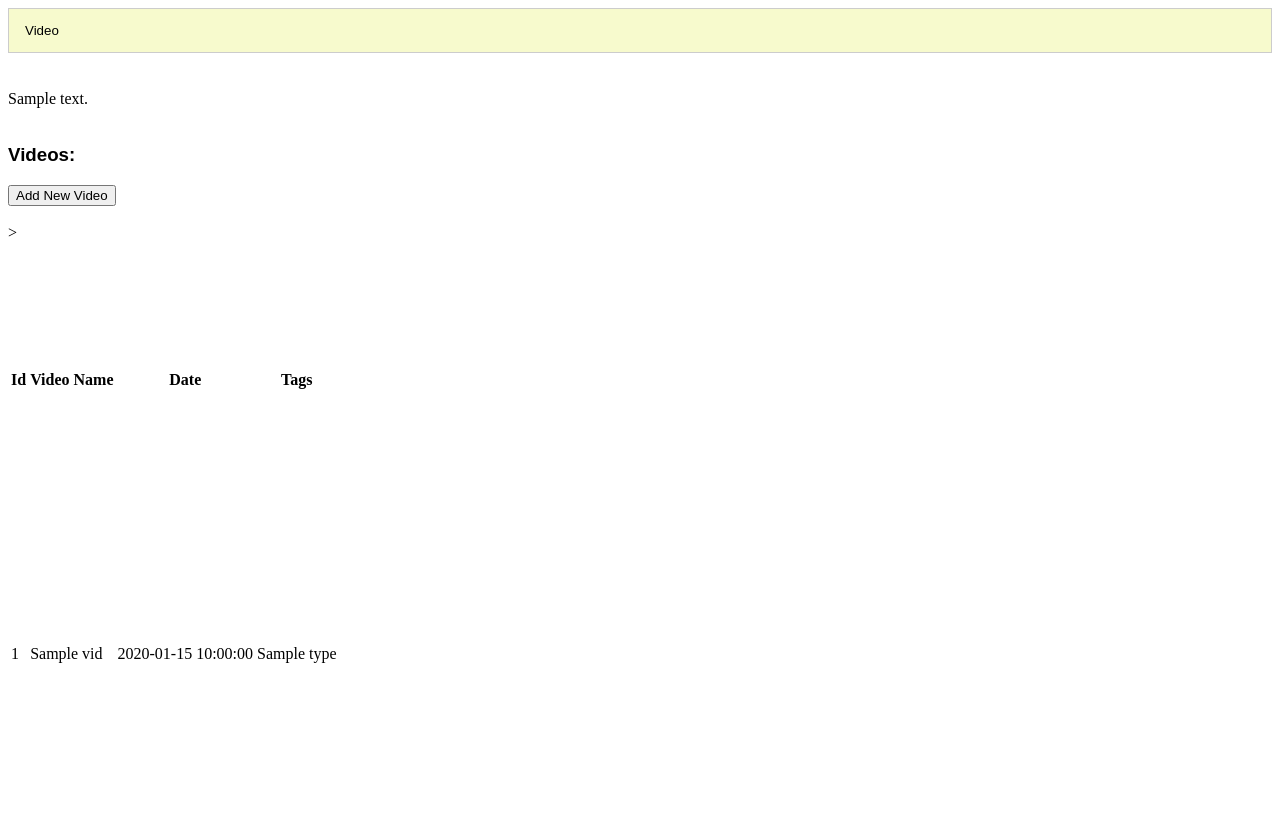
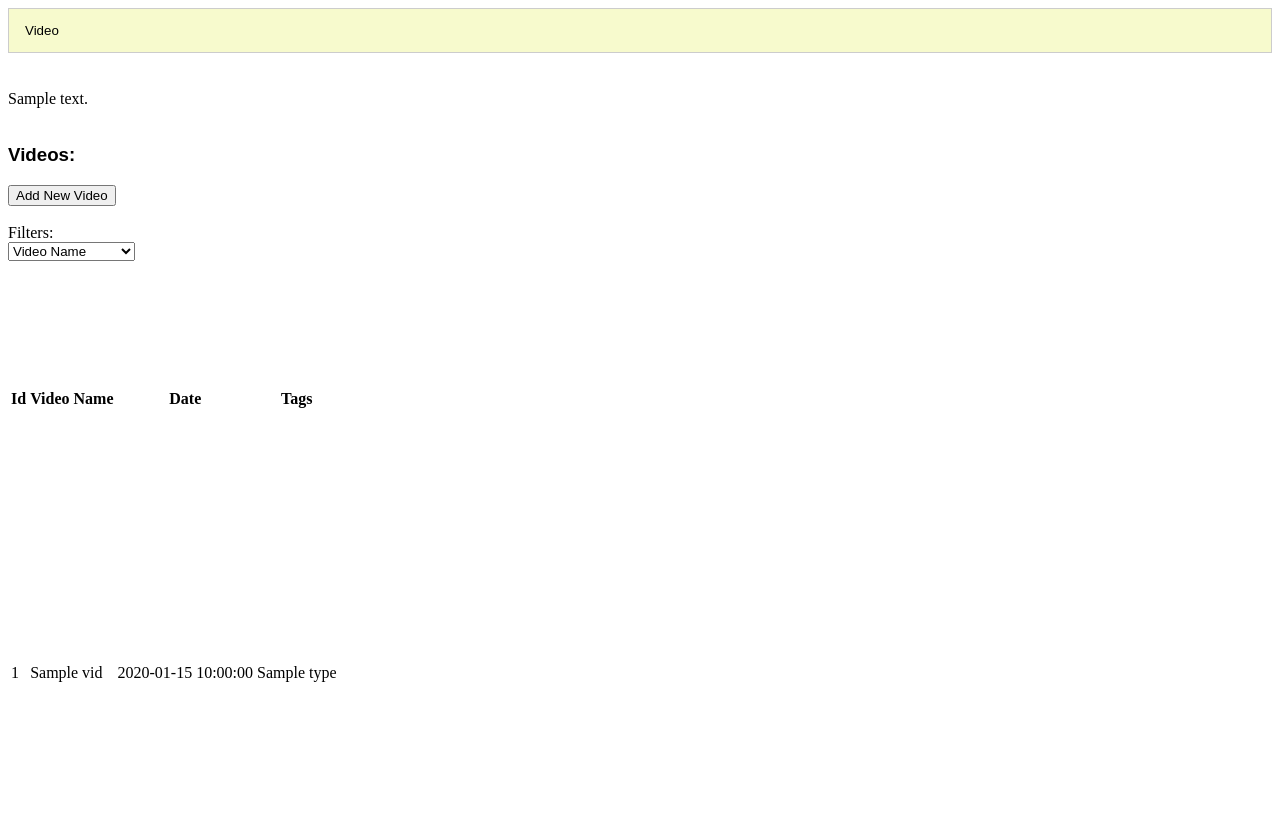
Before and after one commit to bgsimpkins/video_archive, a Flask app: template templates/video_archive.html in a window 1280 px wide. Before the commit the page ends 663 px from the top, so only its background shows below. Run offline with Flask 3, Linux system fonts and the light colour scheme; the template is opened without the code that fills it: most values are stand-ins (such as "Sample title", 1, 10 or a date in 2020); some libraries are stand-ins or nearby versions.

Commit message:
beginning of filter UI

```diff
--- /dev/null
+++ b/static/video_archive.js
@@ -0,0 +1,31 @@
+////JQuery
+
+//$.ajaxSetup({
+//    async: false
+//});
+
+$(document).ready(function()
+{
+    var submitButton = null;
+
+    $("#filter_select").on('click', function() {
+
+        //Clear out previous value stuff
+        $("#filter_value_panel").empty();
+        if ($(this).val() == "videoName")
+        {
+            $("#filter_value_panel").append("Enter name:&nbsp <input type='text' id='videoName_input'>");
+        };
+        $("#filter_value_panel").append("<input type='button' id='add_filter' name='add_filter' value='Add Filter'>");
+
+    });
+
+    //Since this is added dynamically we need to catch event using a static object (e.g., document)
+    $(document).on('click', '#add_filter', function() {
+
+        $("#filter_div").append("<br><b>BUTTS</b>");
+    });
+
+
+
+});
--- a/templates/video_archive.html
+++ b/templates/video_archive.html
@@ -7,7 +7,7 @@
     <title>Video Archive</title>
 
     <script src="https://ajax.googleapis.com/ajax/libs/jquery/1.11.3/jquery.min.js"></script>
-    <!--script src="{{ url_for('static', filename='scrapeScript.js') }}"></script-->
+    <script src="{{ url_for('static', filename='video_archive.js') }}"></script>
 </head>
 
 <body>
@@ -29,7 +29,24 @@
 
     <form id="videos_form" method="post">
         <input type="submit" id="add_video" name="add_video" value="Add New Video">
-        <br><br>>
+        <br><br>
+
+        Filters:
+        <div id="filter_div">
+            <select name="filter_select" id="filter_select">
+                <option value="videoName" selected>Video Name</option>
+                <option value="description">Video Description</option>
+                <option value="location">Location</option>
+                <option value="tags">Tags</option>
+                <option value="theDate">Recorded Date</option>
+            </select>
+
+            <div id="filter_value_panel"></div>
+            <!--input type="button" id="add_filter" name="add_filter" value="Add Filter"-->
+        </div>
+
+
+
 
         <table style="height: 550px">
             <tbody>
```
